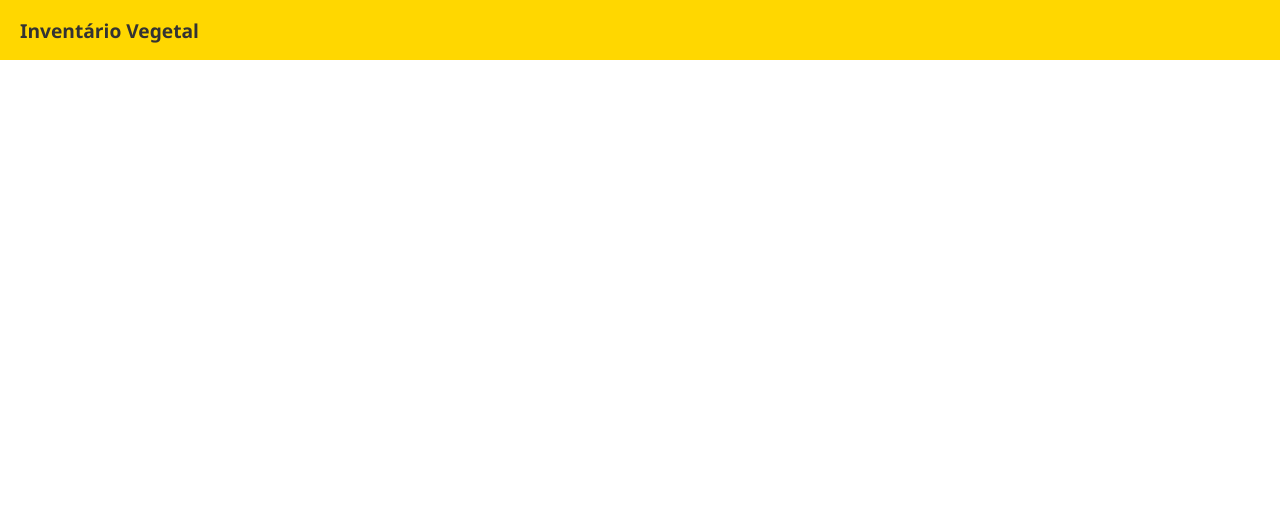
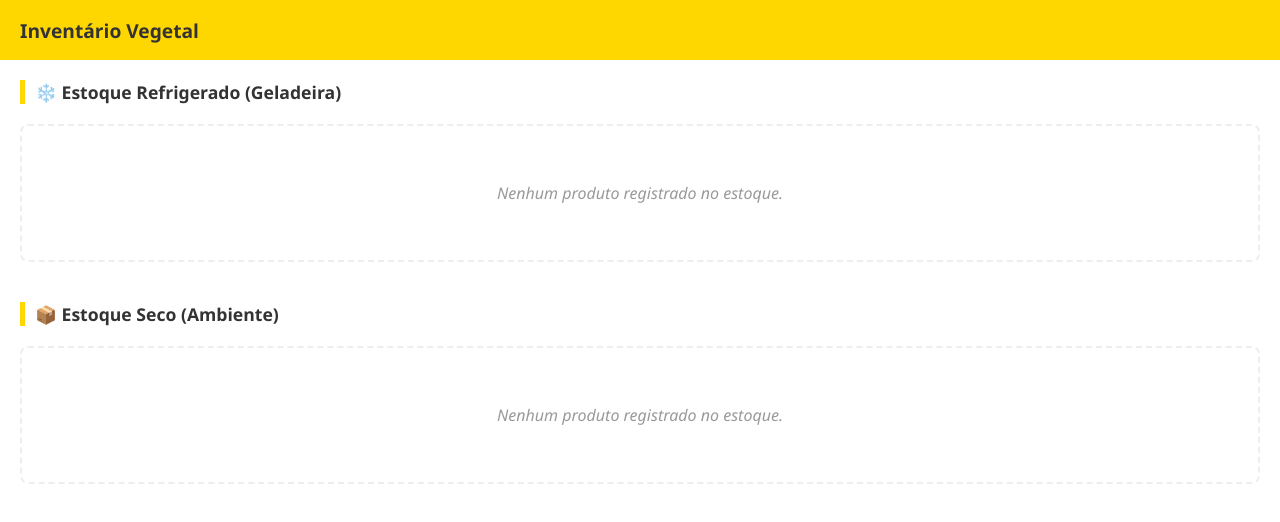
Before and after one commit to zenitetecnologia/inventario-vegetal, a React (Vite) app in the folder zenite.iventariovegetal.client/: page / in a window 1280 px wide. Shown: the top 522 px of the page. Built offline with nearby package versions, Linux system fonts and the light colour scheme.

Commit message:
visualizacao estoque

```diff
--- a/zenite.iventariovegetal.client/src/App.css
+++ b/zenite.iventariovegetal.client/src/App.css
@@ -36,3 +36,91 @@ html, body, #root {
     overflow-y: auto;
     background-color: white;
 }
+
+/*CSS DA TABELA*/
+.table-container {
+    background-color: white;
+    border-radius: 8px;
+    box-shadow: 0 2px 8px rgba(0,0,0,0.05);
+    overflow: hidden;
+    margin-top: 20px;
+}
+
+.custom-table {
+    width: 100%;
+    border-collapse: collapse;
+    font-size: 0.95rem;
+}
+
+    .custom-table th {
+        background-color: #f8f9fa;
+        color: #444;
+        font-weight: 600;
+        text-align: left;
+        padding: 15px;
+        border-bottom: 2px solid #e9ecef;
+    }
+
+    .custom-table td {
+        padding: 12px 15px;
+        border-bottom: 1px solid #f1f1f1;
+        color: #333;
+    }
+
+    .custom-table tr:last-child td {
+        border-bottom: none;
+    }
+
+    .custom-table tr:hover {
+        background-color: #fffdf0;
+    }
+
+.badge {
+    padding: 4px 8px;
+    border-radius: 4px;
+    font-size: 0.85rem;
+}
+
+.badge-blue {
+    background-color: #e3f2fd;
+    color: #1976d2;
+}
+
+.badge-gray {
+    background-color: #f5f5f5;
+    color: #616161;
+}
+
+.btn-delete {
+    background: none;
+    border: none;
+    cursor: pointer;
+    font-size: 1.1rem;
+    transition: transform 0.2s;
+}
+
+    .btn-delete:hover {
+        transform: scale(1.2);
+    }
+
+.empty-state {
+    text-align: center;
+    padding: 40px;
+    color: #999;
+    font-style: italic;
+    border: 2px dashed #eee;
+    border-radius: 8px;
+    margin-top: 20px;
+}
+.section-header h2 {
+    color: #333;
+    border-left: 5px solid #ffd700;
+    padding-left: 10px;
+    margin-top: 0;
+    margin-bottom: 10px;
+    font-size: 1.1rem;
+}
+
+.spacer {
+    height: 40px;
+}
--- a/zenite.iventariovegetal.client/src/App.jsx
+++ b/zenite.iventariovegetal.client/src/App.jsx
@@ -1,15 +1,44 @@
+import { useState } from 'react';
 import './App.css';
+import Header from './components/Header';
+import Tabela from './components/Tabela.jsx';
 
 function App() {
+    const [estoque, setEstoque] = useState([]);
+
+    const removerItem = (id) => {
+        if (!confirm("Tem certeza que deseja apagar?")) return;
+        setEstoque(estoque.filter(item => item.id !== id));
+    };
+
+    const itensGeladeira = estoque.filter(item => item.geladeira === true);
+    const itensSecos = estoque.filter(item => item.geladeira === false);
+
     return (
         <div className="layout-container">
-            <header className="top-header">
-                <h1> Inventário Vegetal</h1>
-            </header>
+            <Header />
 
             <main className="white-canvas">
 
-                <p></p>
+                {/*geladeira sim*/}
+                <div className="section-header">
+                    <h2>❄️ Estoque Refrigerado (Geladeira)</h2>
+                </div>
+                <Tabela
+                    listaProdutos={itensGeladeira}
+                    aoRemover={removerItem}
+                />
+
+                <div className="spacer"></div>
+
+                {/*geladeira nao*/}
+                <div className="section-header">
+                    <h2>📦 Estoque Seco (Ambiente)</h2>
+                </div>
+                <Tabela
+                    listaProdutos={itensSecos}
+                    aoRemover={removerItem}
+                />
 
             </main>
         </div>
--- a/zenite.iventariovegetal.client/src/components/Header.jsx
+++ b/zenite.iventariovegetal.client/src/components/Header.jsx
@@ -1,7 +1,7 @@
 function Header() {
     return (
         <header className="top-header">
-            <h1>Inventário Vegetal/h1>
+            <h1>Inventário Vegetal</h1>
         </header>
     );
 }
--- a/zenite.iventariovegetal.client/src/components/Tabela.jsx
+++ b/zenite.iventariovegetal.client/src/components/Tabela.jsx
@@ -0,0 +1,59 @@
+    function Tabela({ listaProdutos, aoRemover }) {
+
+    if (!listaProdutos || listaProdutos.length === 0) {
+        return (
+            <div className="empty-state">
+                <p>Nenhum produto registrado no estoque.</p>
+            </div>
+        );
+    }
+
+    return (
+        <div className="table-container">
+            <table className="custom-table">
+                <thead>
+                    <tr>
+                        <th>ID</th>
+                        <th>Descrição</th>
+                        <th>Data</th>
+                        <th>Qtd</th>
+                        <th>Tipo</th>
+                        <th style={{ textAlign: 'center' }}>Ações</th>
+                    </tr>
+                </thead>
+                <tbody>
+                    {listaProdutos.map((produto) => (
+                        <tr key={produto.id}>
+                            <td>#{produto.id}</td>
+                            <td>{produto.descricao}</td>
+                            <td>{new Date(produto.data).toLocaleDateString()}</td>
+
+                            <td style={{ fontWeight: 'bold' }}>
+                                {produto.quantidade}
+                            </td>
+
+                            <td>
+                                {produto.geladeira ? (
+                                    <span className="badge badge-blue">❄️ Geladeira</span>
+                                ) : (
+                                    <span className="badge badge-gray">📦 Seco</span>
+                                )}
+                            </td>
+
+                            <td style={{ textAlign: 'center' }}>
+                                <button
+                                    className="btn-delete"
+                                    onClick={() => aoRemover(produto.id)}
+                                    title="Remover Item"
+                                >
+                                </button>
+                            </td>
+                        </tr>
+                    ))}
+                </tbody>
+            </table>
+        </div>
+    );
+}
+
+export default Tabela;
```
